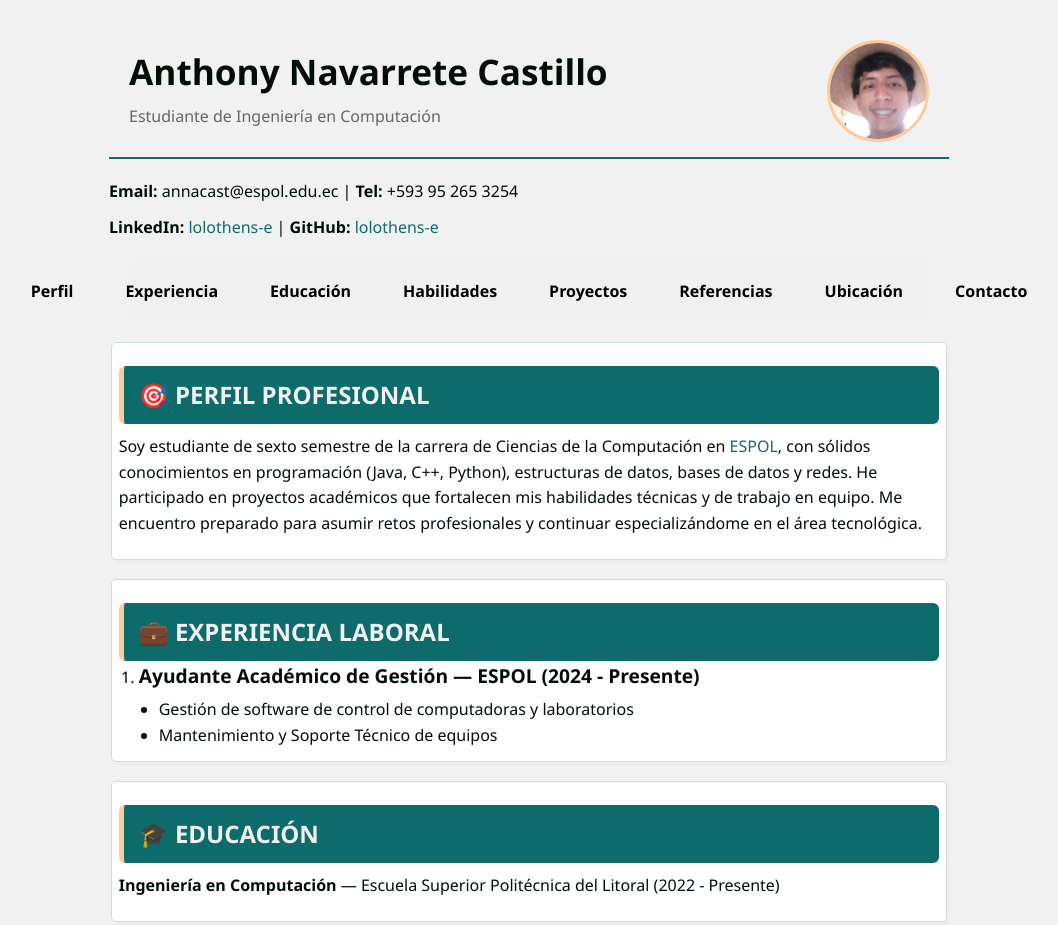
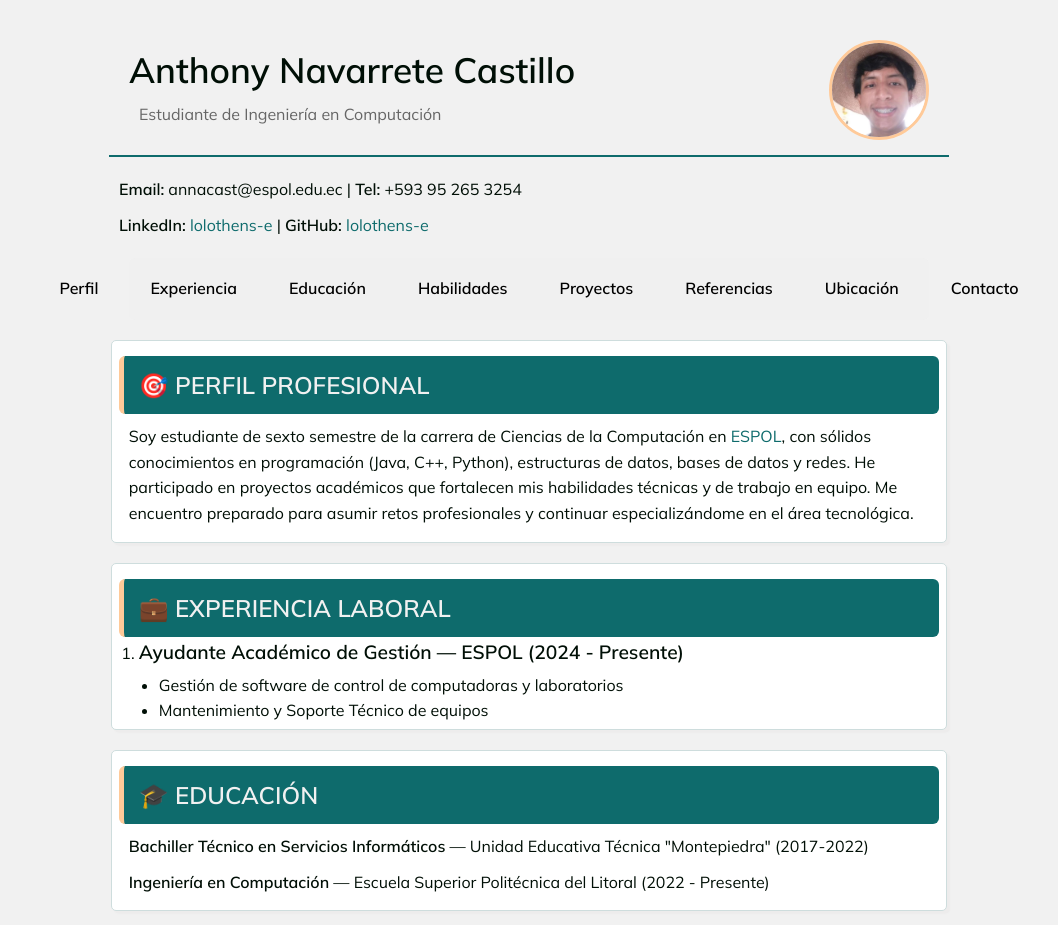
Before and after one commit to lolothens-e/Proyecto2, a plain HTML site: page index.html in a window 1280 px wide. Shown: the top 925 px of the page, without its empty margins (111-1169 px from the left). Drawn offline with Linux system fonts and the light colour scheme; a web font is replaced by a local one.

Commit message:
final commit revision

```diff
--- a/index.html
+++ b/index.html
@@ -49,13 +49,14 @@
 
 <section id="Educacion">
   <h2 class="subtitle">🎓 Educación</h2 class="subtitle">
+  <p><b>Bachiller Técnico en Servicios Informáticos</b> — Unidad Educativa Técnica "Montepiedra" (2017-2022)</p>
   <p><b>Ingeniería en Computación</b> — Escuela Superior Politécnica del Litoral (2022 - Presente)</p>
 </section>
 
 <section id="Habilidades">
   <h2 class="subtitle">🧠 Habilidades</h2 class="subtitle">
   <div class="skills">
-    <table>
+    <table id="skillstable">
   <tr>
     <th>Habilidades Blandas</th>
     <th>Habilidades Técnicas</th>
@@ -114,8 +115,11 @@
 
 <section id="Proyectos">
   <h2 class="subtitle">📽️ Descripciones técnicas de proyectos </h2 class="subtitle">
-  <iframe width="510" height="392" src="https://www.youtube.com/embed/tp8P1-gv0ko" title="Proyecto Estructura de Datos PAO 1 2024. Segundo Parcial-Grupo#6" frameborder="0" allow="accelerometer; clipboard-write; encrypted-media; gyroscope; web-share" allowfullscreen></iframe>
+  <div class="video-container">
+    <iframe width="510" height="392" src="https://www.youtube.com/embed/tp8P1-gv0ko" title="Proyecto Estructura de Datos PAO 1 2024. Segundo Parcial-Grupo#6" frameborder="0" allow="accelerometer; clipboard-write; encrypted-media; gyroscope; web-share" allowfullscreen></iframe>
+  </div>
 </section>
+
 
 <section id="Contacto">
   <h2 class="subtitle">📭 Formulario de Contacto</h2 class="subtitle">
@@ -133,7 +137,7 @@
 </section>
 
 <footer>
-  <p>© 2025 Anthony Navarrete Castillo | Sitio creado con HTML, CSS y amor 💙</p>
+  <p>© 2025 Anthony Navarrete Castillo | Sitio creado con HTML, CSS y amor 💚</p>
 </footer>
 
 </html>
--- a/stylesheets/styles.css
+++ b/stylesheets/styles.css
@@ -1,72 +1,9 @@
-/* Import modern fonts */
 @import url('https://fonts.googleapis.com/css2?family=Karma&family=PT+Sans+Caption&family=Mulish:wght@300;400;600&display=swap');
-
-/* Base reset and universal style */
 * {
   margin: 0;
   padding: 0;
   box-sizing: border-box;
 }
-
-header {
-  display: flex;
-  align-items: center;
-  justify-content: space-between;
-  padding: 10px 20px;
-}
-
-.header-text {
-  display: flex;
-  flex-direction: column;
-}
-
-.subtitle-text {
-  color: #666666;
-  font-size: 1rem;
-  margin-top: 4px;
-}
-
-
-.navbar {
-  background-color: #f0f0f0;
-  padding: 10px 0;
-  text-align: center;
-  border-radius: 6px;
-  margin: 20px;
-}
-
-.navbar ul {
-  list-style: none;
-  margin: 0;
-  padding: 0;
-  display: flex;
-  justify-content: center;
-  gap: 20px;
-}
-
-.navbar li {
-  display: inline-block;
-}
-
-.navbar a {
-  color: #000000;
-  text-decoration: none;
-  font-weight: bold;
-  padding: 8px 16px;
-  border-radius: 6px;
-  transition: all 0.3s ease;
-  display: inline-block;
-  transform-origin: center;
-}
-
-.navbar a:hover {
-  background-color: #0E6B6C;
-  color: #ffffff;
-  transform: scale(1.05);
-  box-shadow: 0 4px 12px rgba(0, 0, 0, 0.2);
-}
-
-
 
 body {
   font-family: 'Mulish', 'PT Sans Caption', 'Karma', sans-serif;
@@ -78,12 +15,7 @@ body {
   margin: auto;
 }
 
-/* Typography hierarchy */
-h1 {
-  font-size: 2.2rem;
-  font-weight: 600;
-}
-
+h1 { font-size: 2.2rem; font-weight: 600; }
 h2 {
   font-size: 1.5rem;
   background-color: #0E6B6C;
@@ -91,25 +23,39 @@ h2 {
   padding: 10px 15px;
   margin-top: 10px;
   border-left: 5px solid #FFCA99;
-  border-radius: 6px 6px 6px 6px;
+  border-radius: 6px;
+}
+h3 { font-size: 1.2rem; color: #000F06; margin-bottom: 5px; }
+
+a {
+  color: #0E6B6C;
+  text-decoration: none;
+}
+a:hover {
+  text-decoration: underline;
 }
 
-h3 {
-  font-size: 1.2rem;
-  color: #000F06;
-  margin-bottom: 5px;
+p { margin: 10px; }
+th { text-align: center; }
+
+blockquote {
+  font-style: italic;
+  color: #333;
+  margin: 10px 0;
+  padding-left: 20px;
+  border-left: 4px solid #0E6B6C;
 }
 
-/* Header section */
 header {
   display: flex;
   align-items: center;
   justify-content: space-between;
   margin-bottom: 20px;
-  padding-bottom: 15px;
+  padding: 10px 20px 15px;
   border-bottom: 2px solid #0E6B6C;
 }
-
+.header-text { display: flex; flex-direction: column; }
+.subtitle-text { color: #666; font-size: 1rem; margin-top: 4px; margin-right: 0; }
 .profile-pic {
   width: 100px;
   height: 100px;
@@ -118,87 +64,95 @@ header {
   border: 3px solid #FFCA99;
 }
 
-/* Contact info and links */
-p {
-  margin: 10px 0;
+.navbar {
+  background-color: #f0f0f0;
+  padding: 10px 0;
+  text-align: center;
+  border-radius: 6px;
+  margin: 20px;
+}
+.navbar ul {
+  list-style: none;
+  display: flex;
+  justify-content: center;
+  gap: 20px;
+}
+.navbar li { display: inline-block; }
+.navbar a {
+  color: #000;
+  font-weight: bold;
+  padding: 8px 16px;
+  border-radius: 6px;
+  transition: 0.3s ease;
+  display: inline-block;
+  transform-origin: center;
+}
+.navbar a:hover {
+  background-color: #0E6B6C;
+  color: #fff;
+  transform: scale(1.05);
+  box-shadow: 0 4px 12px rgba(0, 0, 0, 0.2);
 }
 
-th{
-  text-align: center;
+section {
+  background-color: #fff;
+  padding: 5px 0.8%;
+  margin: 20px 2px 1.2rem;
+  border: 0.2pt solid #cedddd;
+  border-radius: 5px;
+  box-shadow: 3px 3px 1px 0 rgba(235, 234, 234, 0.6);
 }
 
-a {
-  color: #0E6B6C;
-  text-decoration: none;
+.subtitle {
+  color: #f1f1f1;
+  text-transform: uppercase;
 }
 
-a:hover {
-  text-decoration: underline;
-}
-
-/* Section wrapper */
-section {
-  background-color: #FFFFFF;
-  padding: 20px;
-  padding-top: 10px;
-  margin-top: 20px;
-  border-radius: 12px;
-  box-shadow: 0 2px 6px rgba(0, 0, 0, 0.05);
-
-}
-
-/* Experience list */
-ol {
+ol, ul {
   padding-left: 20px;
 }
+ul { list-style-type: disc; }
 
-ul {
-  padding-left: 20px;
-  list-style-type: disc;
-}
 
-/* Skills table */
 .skills table {
   width: 100%;
   margin-top: 10px;
   border-collapse: collapse;
   font-size: 0.95rem;
+  border-radius: 5px;
 }
-
 .skills th, .skills td {
   border: 1px solid #e0e0e0;
   padding: 12px;
   background-color: #fafafa;
   text-align: left;
 }
-
 .skills th {
   background-color: #FFCA99;
   color: #000F06;
 }
 
-/* Video section */
 iframe {
   max-width: 100%;
   border-radius: 10px;
   margin-top: 10px;
 }
+section iframe[src*="google.com/maps"] {
+  width: 100%;
+  height: 400px;
+  border-radius: 10px;
+  border: 2px solid #3e7677;
+}
 
-/* Contact Form */
 form {
-  display: flex;
-  flex-direction: column;
-  gap: 12px;
+  display: grid;
+  grid-template-columns: 1fr;
+  gap: 1rem;
   background-color: #fff;
   padding: 20px;
   border-radius: 10px;
-  margin-top: 15px;
 }
-
-form label {
-  font-weight: 600;
-}
-
+form label { font-weight: 600; }
 form input,
 form textarea {
   padding: 10px;
@@ -207,7 +161,6 @@ form textarea {
   font-family: inherit;
   font-size: 1rem;
 }
-
 form button {
   background-color: #0E6B6C;
   color: #FFF;
@@ -219,13 +172,12 @@ form button {
   cursor: pointer;
   transition: background-color 0.3s ease;
 }
-
 form button:hover {
   background-color: #FFCA99;
   color: #000F06;
 }
 
-/* Footer */
+
 footer {
   margin-top: 30px;
   text-align: center;
@@ -234,77 +186,43 @@ footer {
   padding-top: 20px;
   border-top: 1px solid #ccc;
 }
-
-/* Google Maps iframe */
-section iframe[src*="google.com/maps"] {
-  width: 100%;
-  height: 400px;
-  border-radius: 10px;
-  border: 2px solid #3e7677;
-  margin-top: 10px;
+footer p {
+  text-align: right;
+  font-style: italic;
 }
 
-/* Font fallback selector as required */
-body, h1, h2, h3, p, a, li, td, th, label, input, textarea, button {
-  font-family: Segoe UI, Tahoma, Geneva, Verdana, sans-serif;
+#Referencias {
+  display: grid;
+  grid-template-columns: 1fr;
+  gap: 1rem;
 }
 
-#photo {
-    width: 8vw;
-    height: auto;
+#Referencias > h2 {
+  grid-column: 1 / -1;
 }
 
-blockquote {
-  font-style: italic;
-  color: #333;
-  margin: 10px 0;
-  padding-left: 20px;
-  border-left: 4px solid #0E6B6C;
+#Referencias > article {
+  display: flex;
+  flex-wrap: wrap;
+  justify-content: space-between;
+  padding: 1rem;
+  background-color: #fff;
+  border-radius: 8px;
+  box-shadow: 0 1px 4px rgba(0,0,0,0.05);
+  gap: 0.5rem;
 }
 
-.reference-role {
-  color: #888;
-  font-weight: normal;
-  font-size: 0.95rem;
+@media (min-width: 600px) {
+  #Referencias {
+    grid-template-columns: repeat(3, 1fr);
+  }
+  #Referencias > h2 {
+    grid-column: 1 / 4;
+  }
 }
 
-
-.subtitle {
-    color: #f1f1f1; /*color cambiado por estetica*/
-    text-transform: uppercase;
+.video-container {
+  display: flex;
+  justify-content: center;
+  padding: 20px 0;
 }
-
-
-footer p {
-
-    text-align: right;
-
-    font-style: italic;
-
-}
-
-nav > ul {
-
-    list-style: none;
-
-}
-
-section {
-
-    border: 0.2pt solid #cedddd;
-
-    margin: 4px 2px 8px 2px;
-
-    padding: 1.5% 0.8%;
-
-    margin-bottom: 1.2rem;
-
-   -webkit-border-radius: 5px;
-   -moz-border-radius: 5px;
-   border-radius: 5px;
-
-   -webkit-box-shadow: 3px 3px 1px 0px rgba(235, 234, 234, 0.60);
-   -moz-box-shadow: 3px 3px 1px 0px rgba(235, 234, 234, 0.60);
-   box-shadow: 3px 3px 1px 0px rgba(235, 234, 234, 0.60);
-
-}
```
